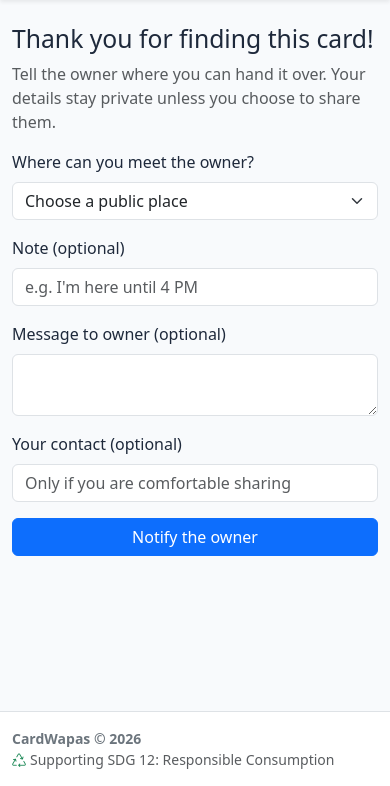
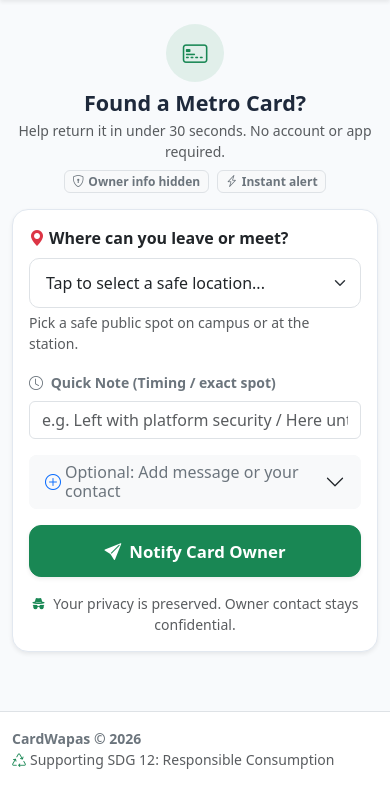
Before and after one commit to Sahithi315/hack4sdg-mindmesh, a Flask app: template templates/found.html in a window 390 px wide. Shown: the part 58-844 px from the top of the page. Run offline with Flask 3, Linux system fonts and the light colour scheme; the template is opened without the code that fills it, so the values that code supplies are empty.

Commit message:
Optimize found.html for mobile: large tap targets and zero-scroll layout

```diff
--- a/templates/found.html
+++ b/templates/found.html
@@ -1,30 +1,89 @@
 {% extends "base.html" %}
-{% block title %}You found a card - CardWapas{% endblock %}
+{% block title %}Return Found Metro Card - CardWapas{% endblock %}
+
 {% block content %}
 {# PUBLIC PAGE: never show owner name, email, or phone here. OWNER: Person 3 (make it fast and mobile-friendly). #}
 <div class="narrow mx-auto">
-  <h2 class="mb-2">Thank you for finding this card!</h2>
-  <p class="text-muted">Tell the owner where you can hand it over. Your details stay private unless you choose to share them.</p>
 
-  <form method="post">
-    <input type="hidden" name="csrf_token" value="{{ csrf_token() }}">
+  <!-- Mobile Hero Card -->
+  <div class="text-center mb-3">
+    <div class="d-inline-flex align-items-center justify-content-center bg-success bg-opacity-10 text-success rounded-circle mb-2" style="width: 58px; height: 58px;">
+      <i class="bi bi-credit-card-2-front fs-2"></i>
+    </div>
+    <h2 class="h4 fw-bold mb-1">Found a Metro Card?</h2>
+    <p class="text-muted small mb-2">Help return it in under 30 seconds. No account or app required.</p>
+    <div class="d-flex justify-content-center gap-2">
+      <span class="badge bg-light text-secondary border"><i class="bi bi-shield-lock me-1"></i>Owner info hidden</span>
+      <span class="badge bg-light text-secondary border"><i class="bi bi-lightning-charge me-1"></i>Instant alert</span>
+    </div>
+  </div>
 
-    <div class="mb-3"><label class="form-label">Where can you meet the owner?</label>
-      <select class="form-select" name="meetup_point" required>
-        <option value="" disabled selected>Choose a public place</option>
-        {% for p in meetup_points %}<option value="{{ p }}">{{ p }}</option>{% endfor %}
-      </select></div>
+  <div class="cw-card p-3 p-sm-4 shadow-sm">
+    <form method="post" id="foundCardForm">
+      <input type="hidden" name="csrf_token" value="{{ csrf_token() }}">
 
-    <div class="mb-3"><label class="form-label">Note (optional)</label>
-      <input class="form-control" name="meetup_note" maxlength="200" placeholder="e.g. I'm here until 4 PM"></div>
+      <!-- Primary Action: Where to Meet -->
+      <div class="mb-3">
+        <label for="meetup_point" class="form-label fw-bold text-dark d-flex align-items-center">
+          <i class="bi bi-geo-alt-fill text-danger me-1"></i> Where can you leave or meet?
+        </label>
+        <select class="form-select form-select-lg" id="meetup_point" name="meetup_point" required>
+          <option value="" disabled selected>Tap to select a safe location...</option>
+          {% for p in meetup_points %}
+            <option value="{{ p }}">{{ p }}</option>
+          {% endfor %}
+        </select>
+        <div class="form-text small">Pick a safe public spot on campus or at the station.</div>
+      </div>
 
-    <div class="mb-3"><label class="form-label">Message to owner (optional)</label>
-      <textarea class="form-control" name="message" rows="2" maxlength="500"></textarea></div>
+      <!-- Quick Note -->
+      <div class="mb-3">
+        <label for="meetup_note" class="form-label fw-semibold text-secondary small">
+          <i class="bi bi-clock me-1"></i> Quick Note (Timing / exact spot)
+        </label>
+        <input class="form-control" id="meetup_note" name="meetup_note" maxlength="200"
+               placeholder="e.g. Left with platform security / Here until 4 PM">
+      </div>
 
-    <div class="mb-3"><label class="form-label">Your contact (optional)</label>
-      <input class="form-control" name="finder_contact" maxlength="120" placeholder="Only if you are comfortable sharing"></div>
+      <!-- Optional Extra Details (Accordion for zero-scroll on small screens) -->
+      <div class="accordion mb-3" id="optionalDetailsAccordion">
+        <div class="accordion-item border-0 bg-light rounded-3">
+          <h2 class="accordion-header" id="headingExtra">
+            <button class="accordion-button collapsed py-2 px-3 bg-light text-secondary small rounded-3" type="button"
+                    data-bs-toggle="collapse" data-bs-target="#collapseExtra" aria-expanded="false" aria-controls="collapseExtra">
+              <i class="bi bi-plus-circle me-1 text-primary"></i> Optional: Add message or your contact
+            </button>
+          </h2>
+          <div id="collapseExtra" class="accordion-collapse collapse" aria-labelledby="headingExtra" data-bs-parent="#optionalDetailsAccordion">
+            <div class="accordion-body pt-2 px-3 pb-3">
+              <div class="mb-2">
+                <label for="message" class="form-label small fw-semibold text-secondary">Message to card owner</label>
+                <textarea class="form-control form-control-sm" id="message" name="message" rows="2" maxlength="500"
+                          placeholder="Any distinguishing detail or friendly note..."></textarea>
+              </div>
+              <div>
+                <label for="finder_contact" class="form-label small fw-semibold text-secondary">Your contact info</label>
+                <input class="form-control form-control-sm" id="finder_contact" name="finder_contact" maxlength="120"
+                       placeholder="WhatsApp/phone (only if comfortable sharing)">
+              </div>
+            </div>
+          </div>
+        </div>
+      </div>
 
-    <button class="btn btn-primary w-100">Notify the owner</button>
-  </form>
+      <!-- Large Thumb-Friendly Tap Target Submit Button -->
+      <button type="submit" class="btn btn-success btn-lg w-100 touch-target-lg shadow-sm">
+        <i class="bi bi-send-fill me-2"></i> Notify Card Owner
+      </button>
+
+      <!-- Privacy Reassurance -->
+      <div class="text-center mt-3">
+        <p class="text-muted small mb-0">
+          <i class="bi bi-incognito me-1 text-success"></i> Your privacy is preserved. Owner contact stays confidential.
+        </p>
+      </div>
+    </form>
+  </div>
+
 </div>
 {% endblock %}
```
